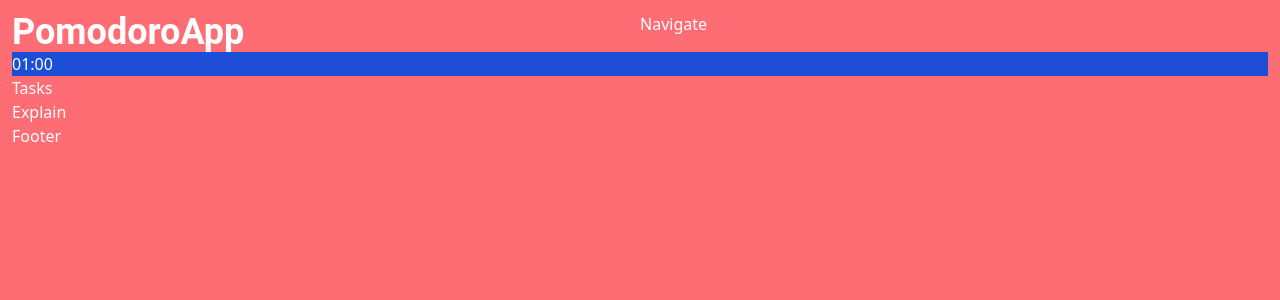
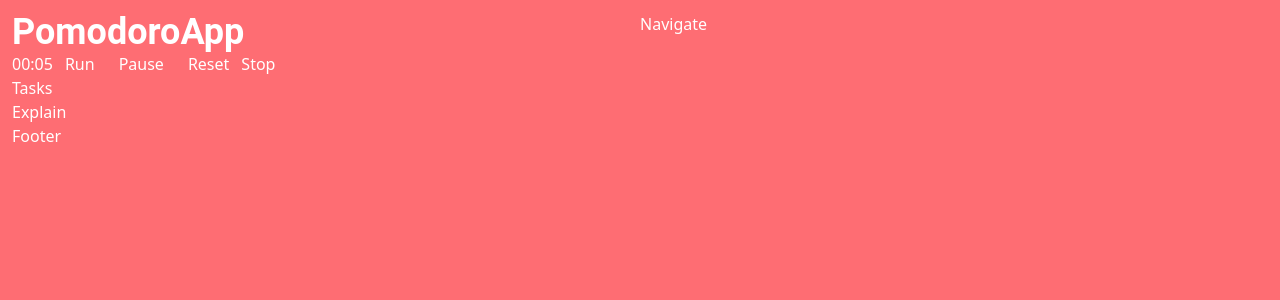
Before and after one commit to andresNeveu/pomodoro-app, a React (Vite) app: page / in a window 1280 px wide. Shown: the top 300 px of the page. Built offline with nearby package versions, Linux system fonts and the light colour scheme.

Commit message:
add useTimer Hook, divide timer components

```diff
--- /dev/null
+++ b/src/components/cards/Clock.tsx
@@ -0,0 +1,22 @@
+const formatNumber = (num: number): String => {
+	return num.toLocaleString('en-US', {
+		minimumIntegerDigits: 2,
+		useGrouping: false,
+	});
+};
+
+interface timeClock {
+	seconds: number;
+}
+
+const Clock = (props: timeClock) => {
+	return (
+		<>
+			<span>{formatNumber(Math.floor(props.seconds / 60))}</span>
+			<span>:</span>
+			<span>{formatNumber(props.seconds % 60)}</span>
+		</>
+	);
+};
+
+export default Clock;
--- a/src/components/containers/TimerContainer.tsx
+++ b/src/components/containers/TimerContainer.tsx
@@ -3,7 +3,7 @@ interface Props {
 }
 
 const TimerContainer = (props: Props) => {
-	return <section className=' bg-blue-700'>{props.children}</section>;
+	return <section>{props.children}</section>;
 };
 
 export default TimerContainer;
--- a/src/components/sections/Timer.tsx
+++ b/src/components/sections/Timer.tsx
@@ -1,61 +1,30 @@
-import { useEffect, useState } from 'react';
 import TimerContainer from '../containers/TimerContainer';
-
-const formatNumber = (num: Number): String => {
-	return num.toLocaleString('en-US', {
-		minimumIntegerDigits: 2,
-		useGrouping: false,
-	});
-};
-
-interface timeClock {
-	min: Number;
-	sec: Number;
-}
-
-const Clock = (props: timeClock) => {
-	return (
-		<>
-			<span className='minutes'>{formatNumber(props.min)}</span>
-			<span className='divider'>:</span>
-			<span className='seconds'>{formatNumber(props.sec)}</span>
-		</>
-	);
-};
+import Clock from '../cards/Clock';
+import useTimer from '../../hooks/useTimer';
 
 const Timer = () => {
-	const [clock, setClock] = useState<JSX.Element>();
-	const [active, setActive] = useState<Boolean>(false);
-
-	console.log(1);
-
-	useEffect(() => {
-		const duration = 1;
-		let min = duration;
-		let sec = 0;
-
-		if (active) {
-			const interval = setInterval(() => {
-				sec--;
-				if (sec === -1) {
-					sec = 59;
-					min--;
-				}
-				const newValue = <Clock min={min} sec={sec} />;
-				if (min === 0 && sec === 0) {
-					clearInterval(interval);
-				}
-				setClock(newValue);
-			}, 1000);
-		} else {
-			const newValue = <Clock min={min} sec={sec} />;
-			setClock(newValue);
-		}
-	}, []);
+	const { seconds, running, start, pause, reset, stop } = useTimer({
+		initialSeconds: 5,
+	});
+	console.log('hola', seconds);
 
 	return (
 		<TimerContainer>
-			<>{clock}</>
+			<>
+				<Clock seconds={seconds} />
+				<button onClick={start} type='button' className='px-3'>
+					Run
+				</button>
+				<button onClick={pause} type='button' className='px-3'>
+					Pause
+				</button>
+				<button onClick={reset} type='button' className='px-3'>
+					Reset
+				</button>
+				<button onClick={stop} type='button'>
+					Stop
+				</button>
+			</>
 		</TimerContainer>
 	);
 };
--- /dev/null
+++ b/src/hooks/useTimer.tsx
@@ -0,0 +1,43 @@
+import { useCallback, useEffect, useState } from 'react';
+
+const interval = (delay = 0) => (callback: Function) =>
+	useEffect(() => {
+		const id = setInterval(callback, delay);
+
+		return () => clearInterval(id);
+	}, [callback]);
+
+const useSecondsInterval = interval(1000);
+
+const useTimer = ({ initialSeconds = 0, initiallyRunning = false } = {}) => {
+	const [seconds, setSeconds] = useState(initialSeconds);
+	const [running, setRunning] = useState(initiallyRunning);
+
+	const tick = useCallback(() => {
+		if (running) {
+			setSeconds((seconds) => {
+				if (seconds === 0) {
+					pause();
+					return 0;
+				}
+				return seconds - 1;
+			});
+		} else {
+			return undefined;
+		}
+	}, [running]);
+
+	const start = () => setRunning(true);
+	const pause = () => setRunning(false);
+	const reset = () => setSeconds(initialSeconds);
+	const stop = () => {
+		pause();
+		reset();
+	};
+
+	useSecondsInterval(tick);
+
+	return { pause, reset, running, seconds, start, stop };
+};
+
+export default useTimer;
```
